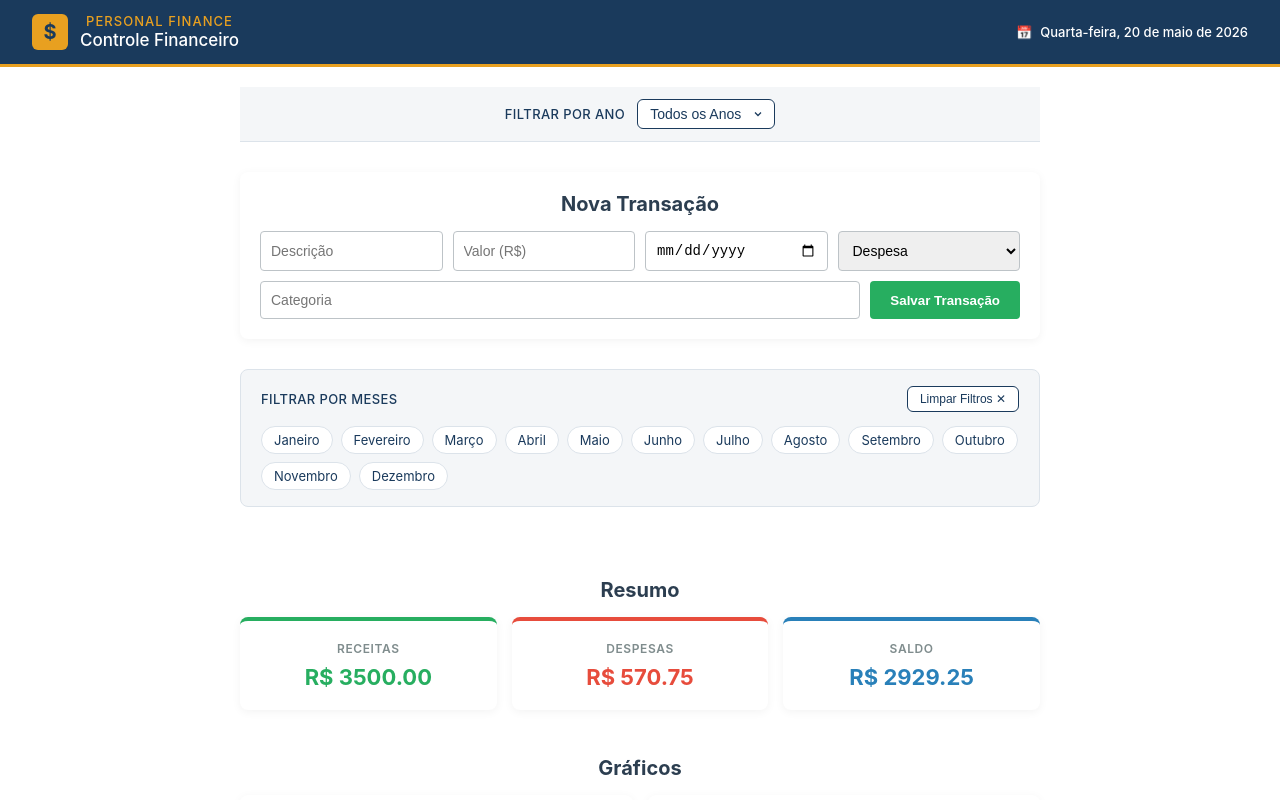
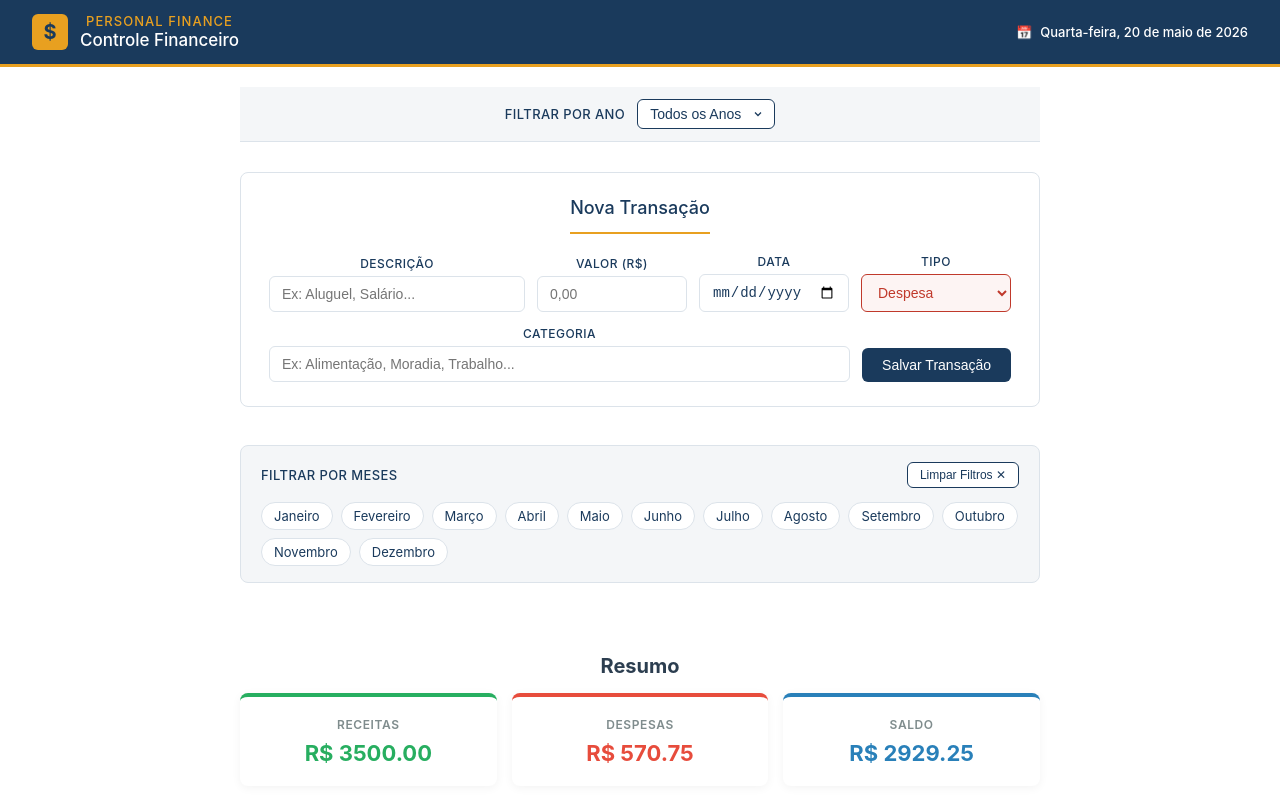
Before and after one commit to pedro-yoshiaki/personal_finance_web_REACT, a React (Create React App) app: page / in a window 1280 px wide. Shown: the top 800 px of the page. Built offline with nearby package versions, Linux system fonts and the light colour scheme; data requests are answered from the project's data file.

Commit message:
Redesign Formulário

```diff
--- a/src/components/pages/Home/features/Form.css
+++ b/src/components/pages/Home/features/Form.css
@@ -1,45 +1,130 @@
-/* Estilos do Formulário */
 .form-section {
   background-color: #ffffff;
-    padding: 20px;
+  padding: 24px 28px;
   border-radius: 8px;
-    box-shadow: 0 2px 10px rgba(0, 0, 0, 0.05);
+  border: 1px solid #dce3ea;
+  margin-bottom: 8px;
 }
 
-  .form-section h2 {
-    margin-top: 0;
-    color: #2c3e50;
-    font-size: 20px;
-    margin-bottom: 15px;
+.form-titulo {
+  margin: 0 0 20px 0;
+  color: #1a3a5c;
+  font-size: 18px;
+  font-weight: 500;
+  padding-bottom: 14px;
+  border-bottom: 2px solid #e8a020;
+  display: inline-block;
 }
 
 .transaction-form {
   display: flex;
-    gap: 10px;
+  flex-direction: column;
+  gap: 14px;
+}
+
+.form-row {
+  display: flex;
+  gap: 12px;
   flex-wrap: wrap;
+  align-items: flex-end;
+}
+
+.form-row--bottom {
+  align-items: flex-end;
+}
+
+.form-group {
+  display: flex;
+  flex-direction: column;
+  gap: 5px;
+  flex: 1;
+  min-width: 130px;
+}
+
+.form-group--sm {
+  flex: 0 1 150px;
+}
+
+.form-group--grow {
+  flex: 2;
+}
+
+.form-label {
+  font-size: 12px;
+  font-weight: 500;
+  color: #1a3a5c;
+  text-transform: uppercase;
+  letter-spacing: 0.04em;
 }
 
 .transaction-form input,
 .transaction-form select {
-    flex: 1;
-    min-width: 150px;
-    padding: 10px;
-    border: 1px solid #bdc3c7;
-    border-radius: 4px;
+  padding: 9px 12px;
+  border: 1.5px solid #dce3ea;
+  border-radius: 6px;
   font-size: 14px;
+  color: #1a3a5c;
+  background-color: #fff;
+  transition: border-color 0.2s;
+  width: 100%;
+  box-sizing: border-box;
+}
+
+.transaction-form input:focus,
+.transaction-form select:focus {
+  outline: none;
+  border-color: #1a3a5c;
+}
+
+.transaction-form select.tipo-receita {
+  color: #1a7a45;
+  border-color: #1a7a45;
+  background-color: #f0faf4;
+}
+
+.transaction-form select.tipo-despesa {
+  color: #c0392b;
+  border-color: #c0392b;
+  background-color: #fdf4f3;
+}
+
+.form-actions {
+  display: flex;
+  gap: 8px;
+  align-items: flex-end;
+  flex-shrink: 0;
 }
 
 .btn-salvar {
-    background-color: #27ae60;
-    color: white;
+  background-color: #1a3a5c;
+  color: #fff;
   border: none;
-    padding: 10px 20px;
-    border-radius: 4px;
+  padding: 9px 20px;
+  border-radius: 6px;
   cursor: pointer;
-    font-weight: bold;
+  font-size: 14px;
+  font-weight: 500;
+  white-space: nowrap;
   transition: background-color 0.2s;
 }
 
 .btn-salvar:hover {
-    background-color: #219653;
+  background-color: #e8a020;
 }
+
+.btn-cancelar {
+  background-color: transparent;
+  color: #7f8c8d;
+  border: 1.5px solid #bdc3c7;
+  padding: 9px 16px;
+  border-radius: 6px;
+  cursor: pointer;
+  font-size: 14px;
+  transition: border-color 0.2s, color 0.2s;
+  white-space: nowrap;
+}
+
+.btn-cancelar:hover {
+  border-color: #c0392b;
+  color: #c0392b;
+}
--- a/src/components/pages/Home/features/Form.js
+++ b/src/components/pages/Home/features/Form.js
@@ -1,28 +1,43 @@
 import React from 'react';
-import './Form.css'
+import './Form.css';
 
 function Form({ form, editandoId, handleChange, salvarTransacao, cancelarEdicao }) {
   return (
     <section className="form-section">
-          <h2>{editandoId !== null ? "Editar Transação" : "Nova Transação"}</h2>
+      <h2 className="form-titulo">
+        {editandoId !== null ? "✏️ Editar Transação" : "Nova Transação"}
+      </h2>
+
       <form onSubmit={salvarTransacao} className="transaction-form">
+        <div className="form-row">
+          <div className="form-group">
+            <label className="form-label">Descrição</label>
             <input
               type="text"
               name="descricao"
-                placeholder="Descrição"
+              placeholder="Ex: Aluguel, Salário..."
               value={form.descricao}
               onChange={handleChange}
               required
             />
+          </div>
+
+          <div className="form-group form-group--sm">
+            <label className="form-label">Valor (R$)</label>
             <input
               type="number"
               name="valor"
-                placeholder="Valor (R$)"
+              placeholder="0,00"
               step="0.01"
+              min="0"
               value={form.valor}
               onChange={handleChange}
               required
             />
+          </div>
+
+          <div className="form-group form-group--sm">
+            <label className="form-label">Data</label>
             <input
               type="date"
               name="data"
@@ -30,26 +45,41 @@ function Form({ form, editandoId, handleChange, salvarTransacao, cancelarEdicao
               onChange={handleChange}
               required
             />
-            <select name="tipo" value={form.tipo} onChange={handleChange}>
+          </div>
+
+          <div className="form-group form-group--sm">
+            <label className="form-label">Tipo</label>
+            <select name="tipo" value={form.tipo} onChange={handleChange} className={form.tipo === 'receita' ? 'tipo-receita' : 'tipo-despesa'}>
               <option value="despesa">Despesa</option>
               <option value="receita">Receita</option>
             </select>
+          </div>
+        </div>
+
+        <div className="form-row form-row--bottom">
+          <div className="form-group form-group--grow">
+            <label className="form-label">Categoria</label>
             <input
               type="text"
               name="categoria"
-                placeholder="Categoria"
+              placeholder="Ex: Alimentação, Moradia, Trabalho..."
               value={form.categoria}
               onChange={handleChange}
               required
             />
-            <button type="submit" className="btn-salvar">
-              {editandoId !== null ? "Atualizar Transação" : "Salvar Transação"}
-            </button>
+          </div>
+
+          <div className="form-actions">
             {editandoId !== null && (
               <button type="button" className="btn-cancelar" onClick={cancelarEdicao}>
                 Cancelar
               </button>
             )}
+            <button type="submit" className="btn-salvar">
+              {editandoId !== null ? "Atualizar" : "Salvar Transação"}
+            </button>
+          </div>
+        </div>
       </form>
     </section>
   );
```
Lines whose indentation alone changed are shown as unchanged.
